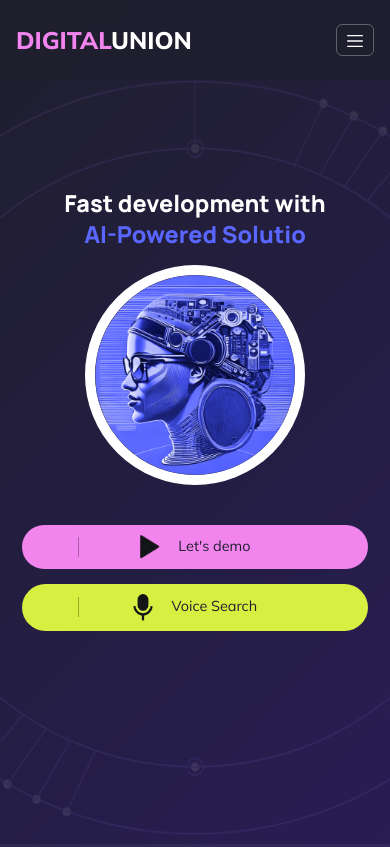
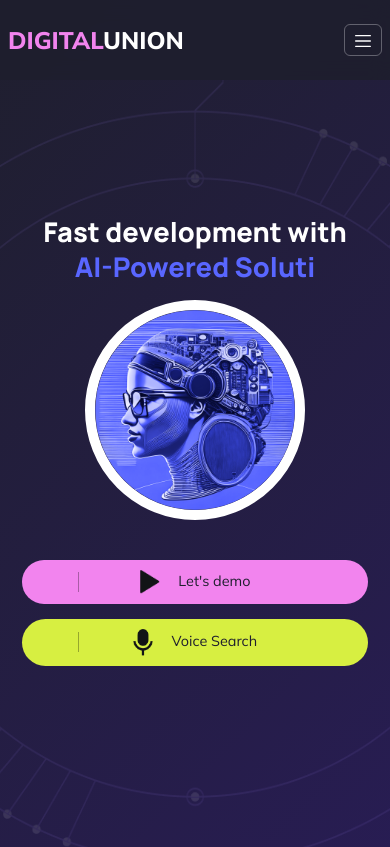
Before and after one commit to GoldenSpade/DigitalUnion---Fast-AI-Development-Automation, a Vue app: page / in a window 390 px wide. Shown: the top 847 px of the page. Built offline with nearby package versions, Linux system fonts and the light colour scheme; a web font is replaced by a local one.

Commit message:
Fixes of mobile menu

```diff
--- a/src/assets/styles/global.css
+++ b/src/assets/styles/global.css
@@ -23,4 +23,5 @@ body {
   background: var(--background-gradient);
   min-height: 100vh;
   color: white;
+  overflow-x: hidden;
 }
--- a/src/components/Header.vue
+++ b/src/components/Header.vue
@@ -1,7 +1,7 @@
 <template>
   <!-- Navigation -->
   <nav class="navbar navbar-expand-lg navbar-dark fixed-top py-3" :class="{ 'navbar-visible': isScrolled }">
-    <div class="container-fluid px-3">
+    <div class="container-fluid px-2">
       <a class="navbar-brand" href="#">
         <span style="color: var(--accent-pink);">DIGITAL</span>UNION
       </a>
@@ -66,16 +66,29 @@ export default {
       handleScroll()
     }
 
+    const handleClickOutside = (event) => {
+      const navbar = document.querySelector('.navbar-collapse')
+      const toggler = document.querySelector('.navbar-toggler')
+
+      if (navbar && toggler && !navbar.contains(event.target) && !toggler.contains(event.target)) {
+        if (navbar.classList.contains('show')) {
+          toggler.click()
+        }
+      }
+    }
+
     onMounted(() => {
       checkMobile()
       handleScroll()
       window.addEventListener('scroll', handleScroll)
       window.addEventListener('resize', handleResize)
+      document.addEventListener('click', handleClickOutside)
     })
 
     onUnmounted(() => {
       window.removeEventListener('scroll', handleScroll)
       window.removeEventListener('resize', handleResize)
+      document.removeEventListener('click', handleClickOutside)
     })
 
     return {
@@ -109,7 +122,13 @@ export default {
 }
 
 .navbar-toggler:focus {
-  box-shadow: 0 0 0 0.2rem rgba(255, 255, 255, 0.25);
+  box-shadow: none;
+  outline: none;
+}
+
+.navbar-toggler:active {
+  box-shadow: none;
+  outline: none;
 }
 
 .navbar-toggler-icon {
@@ -157,6 +176,7 @@ export default {
   .btn-login, .btn-signup {
     width: 100%;
     text-align: center;
+    margin-left: 0 !important;
   }
 }
 
--- a/src/components/HeroSection.vue
+++ b/src/components/HeroSection.vue
@@ -133,6 +133,16 @@ export default {
   text-align: center;
   padding: 0;
   overflow-x: hidden;
+}
+
+@media (max-width: 991px) {
+  .hero-section {
+    margin-top: 30px;
+  }
+
+  .hero-title {
+    font-size: clamp(1.7rem, 4vw, 3rem) !important;
+  }
 }
 
 .hero-title {
--- a/src/pages/HomePage.vue
+++ b/src/pages/HomePage.vue
@@ -5,7 +5,7 @@
 
     <!-- Demo content section -->
     <section class="content-section">
-      <div class="container">
+      <div class="container-fluid px-3">
         <div class="row">
           <div class="col-12">
             <p>Lorem, ipsum dolor sit amet consectetur adipisicing elit. Excepturi corrupti soluta dolores unde officia eligendi, recusandae, totam amet non ullam dignissimos. Id, veritatis! Assumenda accusantium itaque sapiente veritatis molestiae repellendus?
```
